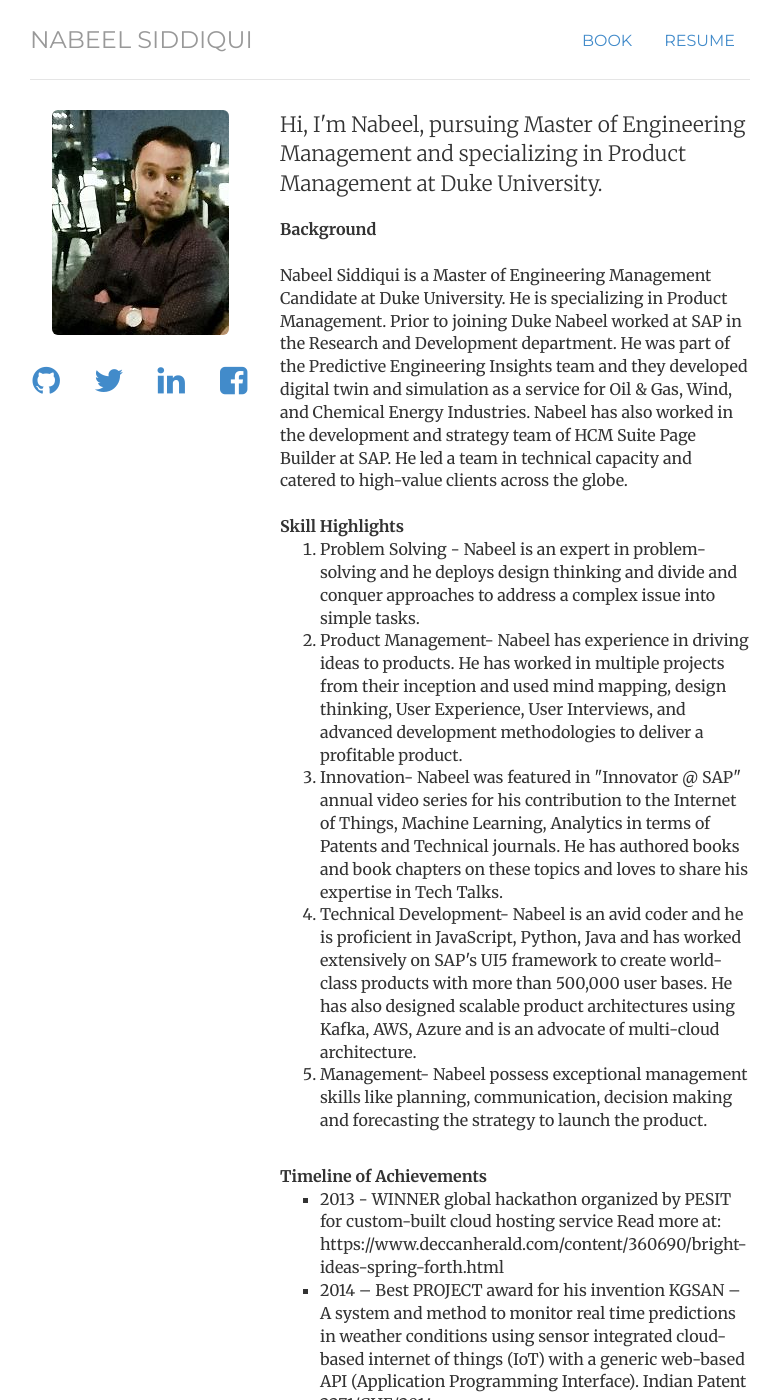
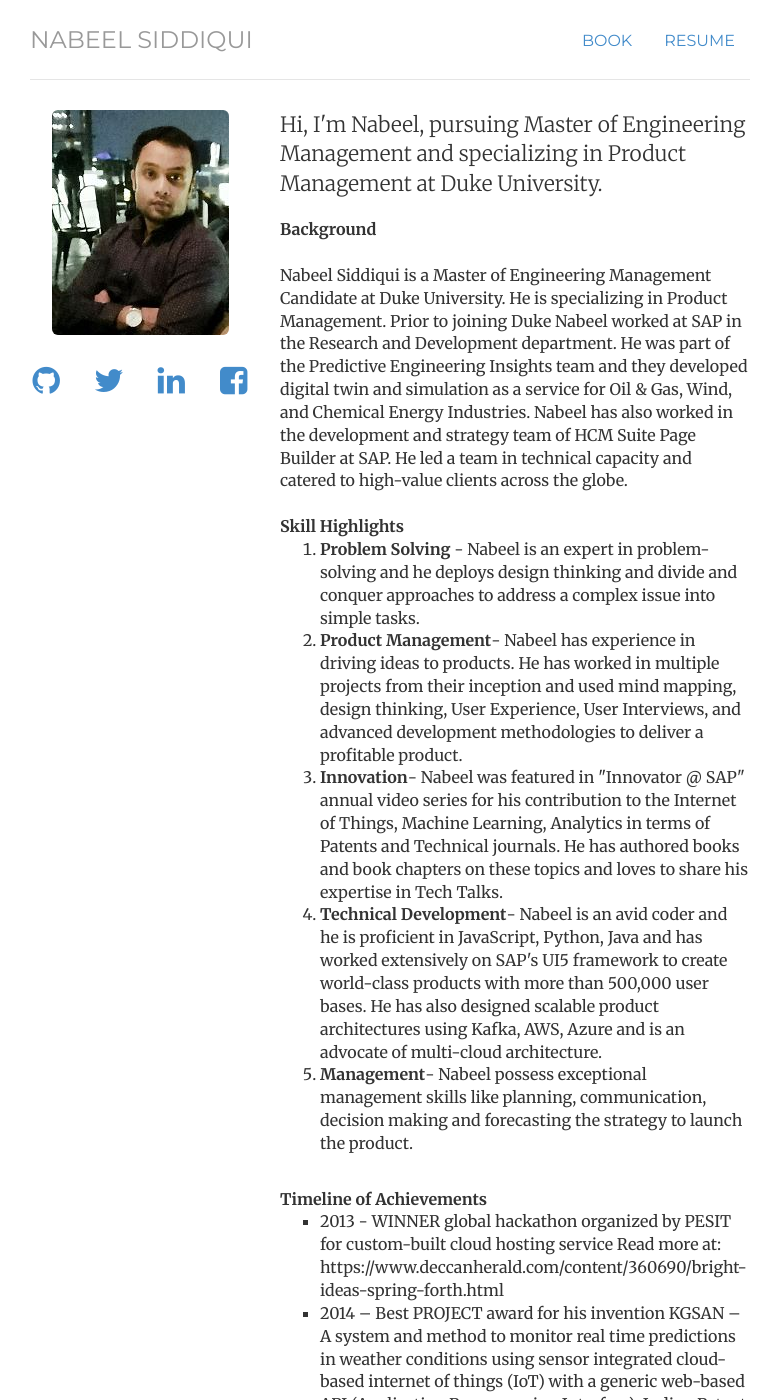
Before and after one commit to mnscodes/mnscodes.github.io, a Jekyll site: the page built from index.html, in a window 1280 px wide and 1400 px high. Shown: the whole window, without its empty margins (250-1029 px from the left). Built offline with Jekyll 4.4.1, drawn with Linux system fonts in a browser that asks for light colours.

```diff
--- a/index.html
+++ b/index.html
@@ -23,11 +23,11 @@ description: Nabeel Siddiqui is a Master of Engineering Management candidate at
 		<b> Background </b> <br><br>
 Nabeel Siddiqui is a Master of Engineering Management Candidate at Duke University. He is specializing in Product Management. Prior to joining Duke Nabeel worked at SAP in the Research and Development department. He was part of the Predictive Engineering Insights team and they developed digital twin and simulation as a service for Oil & Gas, Wind, and Chemical Energy Industries. Nabeel has also worked in the development and strategy team of HCM Suite Page Builder at SAP. He led a team in technical capacity and catered to high-value clients across the globe.<br>
 		<br> <b> Skill Highlights </b><br>
-<ol> <li>Problem Solving - Nabeel is an expert in problem-solving and he deploys design thinking and divide and conquer approaches to address a complex issue into simple tasks.</li>
-<li>Product Management- Nabeel has experience in driving ideas to products. He has worked in multiple projects from their inception and used mind mapping, design thinking, User Experience, User Interviews, and advanced development methodologies to deliver a profitable product.</li>
-<li>Innovation- Nabeel was featured in "Innovator @ SAP" annual video series for his contribution to the Internet of Things, Machine Learning, Analytics in terms of Patents and Technical journals. He has authored books and book chapters on these topics and loves to share his expertise in Tech Talks.</li>
-<li>Technical Development- Nabeel is an avid coder and he is proficient in JavaScript, Python, Java and has worked extensively on SAP's UI5 framework to create world-class products with more than 500,000 user bases. He has also designed scalable product architectures using Kafka, AWS, Azure and is an advocate of multi-cloud architecture.</li>
-<li>Management- Nabeel possess exceptional management skills like planning, communication, decision making and forecasting the strategy to launch the product.</li></ol>
+		<ol> <li><b>Problem Solving</b> - Nabeel is an expert in problem-solving and he deploys design thinking and divide and conquer approaches to address a complex issue into simple tasks.</li>
+	<li><b>Product Management</b>- Nabeel has experience in driving ideas to products. He has worked in multiple projects from their inception and used mind mapping, design thinking, User Experience, User Interviews, and advanced development methodologies to deliver a profitable product.</li>
+	<li><b>Innovation</b>- Nabeel was featured in "Innovator @ SAP" annual video series for his contribution to the Internet of Things, Machine Learning, Analytics in terms of Patents and Technical journals. He has authored books and book chapters on these topics and loves to share his expertise in Tech Talks.</li>
+	<li><b>Technical Development</b>- Nabeel is an avid coder and he is proficient in JavaScript, Python, Java and has worked extensively on SAP's UI5 framework to create world-class products with more than 500,000 user bases. He has also designed scalable product architectures using Kafka, AWS, Azure and is an advocate of multi-cloud architecture.</li>
+	<li><b>Management</b>- Nabeel possess exceptional management skills like planning, communication, decision making and forecasting the strategy to launch the product.</li></ol>
 		<br> <b> Timeline of Achievements </b> <br>
 		<ul type = "square">
 <li> 2013 - WINNER global hackathon organized by PESIT for custom-built cloud hosting service Read more at: https://www.deccanherald.com/content/360690/bright-ideas-spring-forth.html </li>
```
